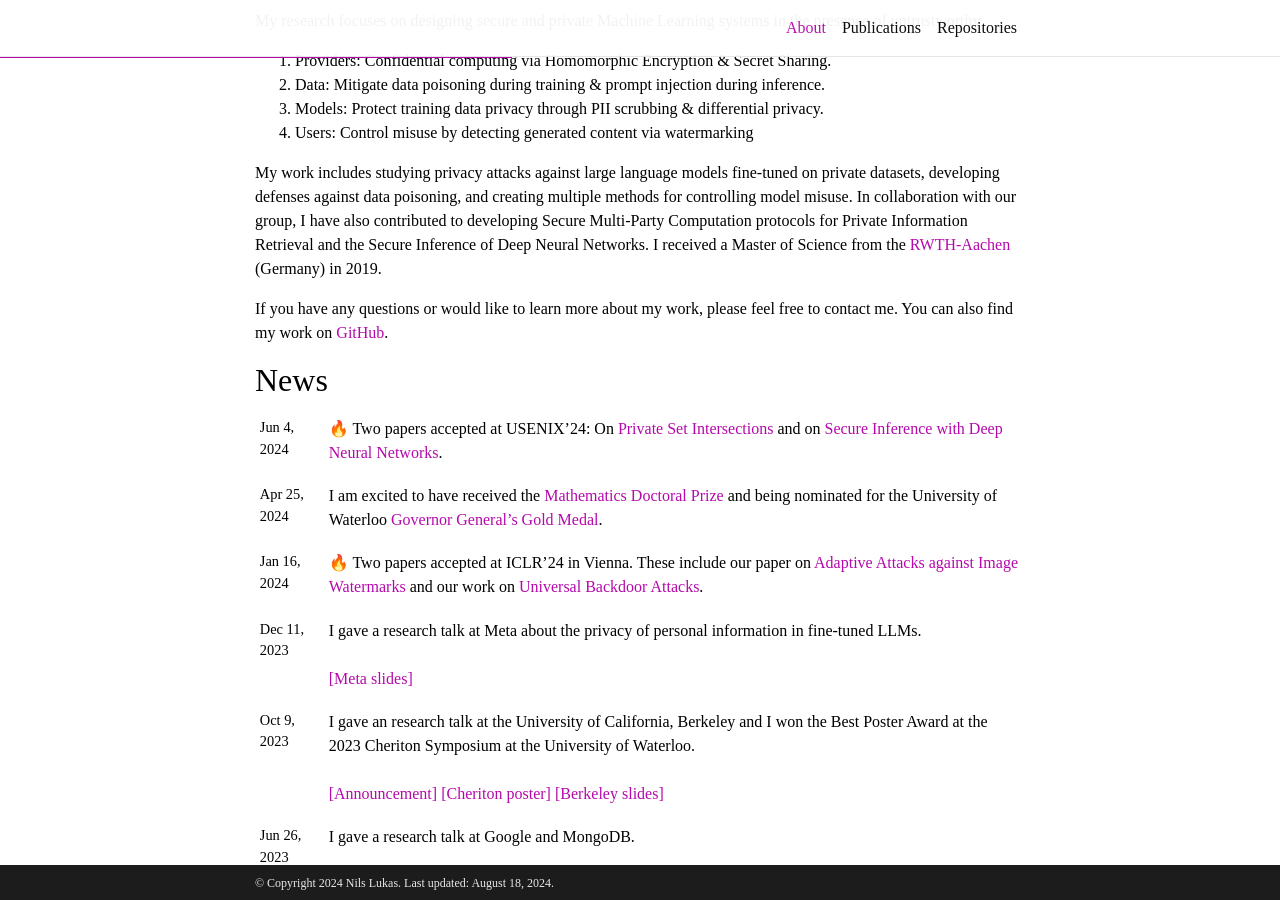
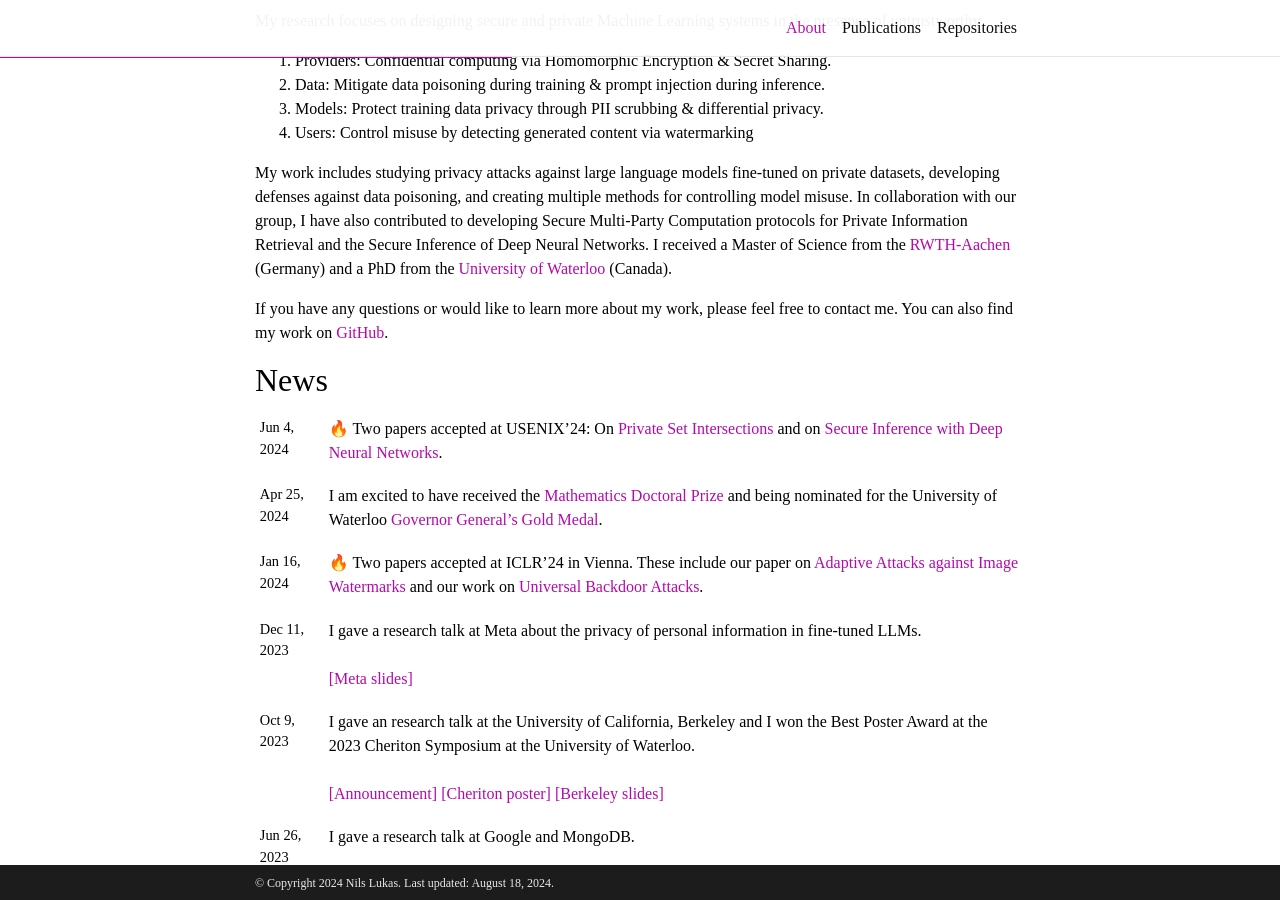
Before and after one commit to nilslukas/nilshendriklukas.github.io, a Jekyll site: the page built from _pages/about.md, in a window 1280 px wide and 900 px high, scrolled down 504 px. Built offline with Jekyll 4.4.1, drawn with Linux system fonts in a browser that asks for light colours; full-size pictures stand in for the smaller copies a plugin makes; emoji names are drawn with the system emoji font; comment, search, counter and statistics services are not loaded; a style sheet for code colours, icons or effects is not loaded.

Commit message:
add text

```diff
--- a/_pages/about.md
+++ b/_pages/about.md
@@ -37,6 +37,6 @@ My research focuses on designing <b>secure</b> and <b>private</b> Machine Learni
 4. <b>Users:</b> Control misuse by detecting generated content via watermarking
 
 My work includes studying privacy attacks against large language models fine-tuned on private datasets, developing defenses against data poisoning, and creating multiple methods for controlling model misuse. In collaboration with our group, I have also contributed to developing Secure Multi-Party Computation protocols for Private Information Retrieval and the Secure Inference of Deep Neural Networks.
-I received a Master of Science from the <a href="https://www.rwth-aachen.de/go/id/a/?lidx=1">RWTH-Aachen</a> (Germany) in 2019.
+I received a Master of Science from the <a href="https://www.rwth-aachen.de/go/id/a/?lidx=1">RWTH-Aachen</a> (Germany) and a PhD from the <a href="https://uwaterloo.ca/">University of Waterloo</a> (Canada).
 
 If you have any questions or would like to learn more about my work, please feel free to contact me. You can also find my work on <a href="https://github.com/nilslukas/">GitHub</a>.
```
